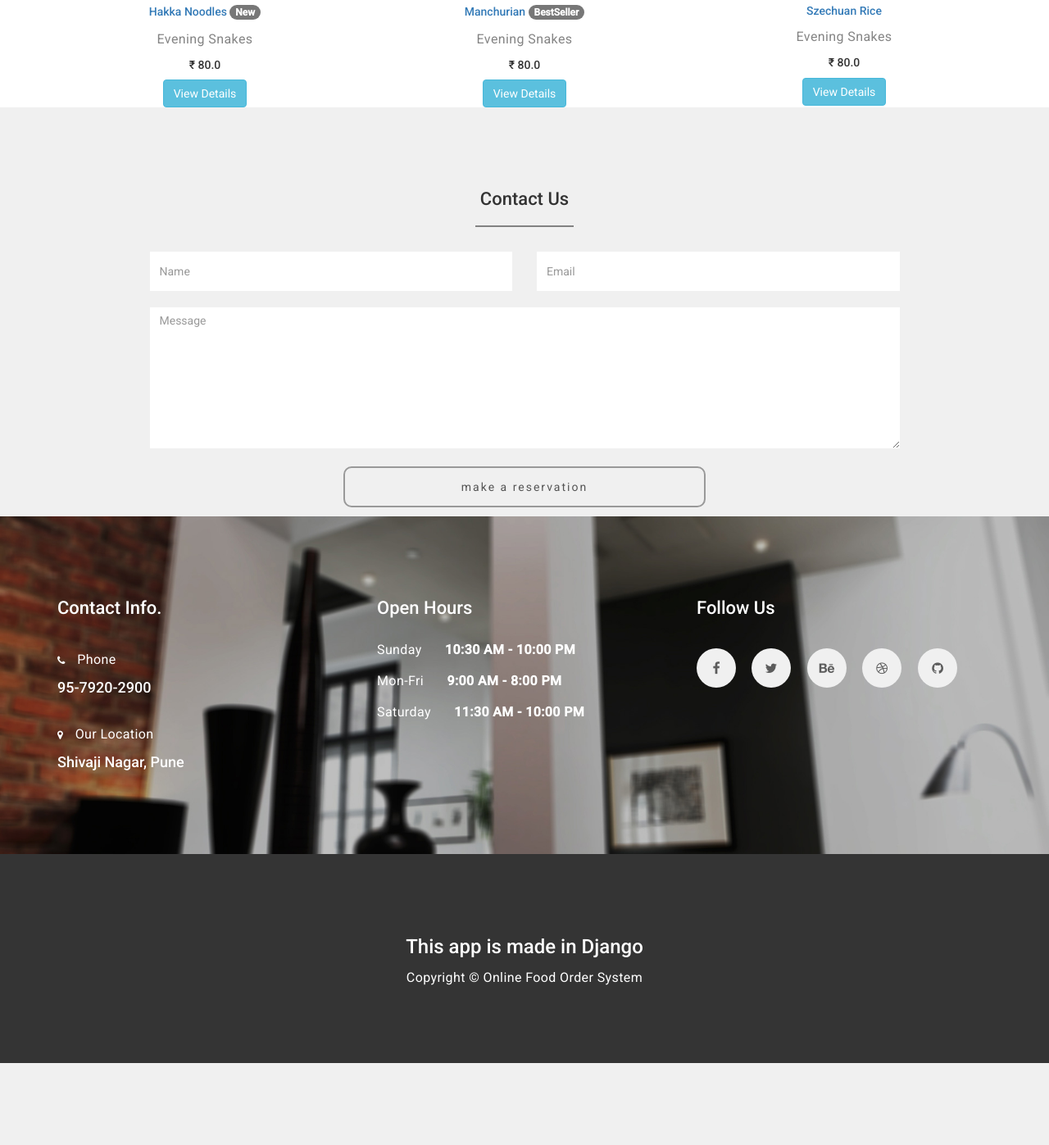
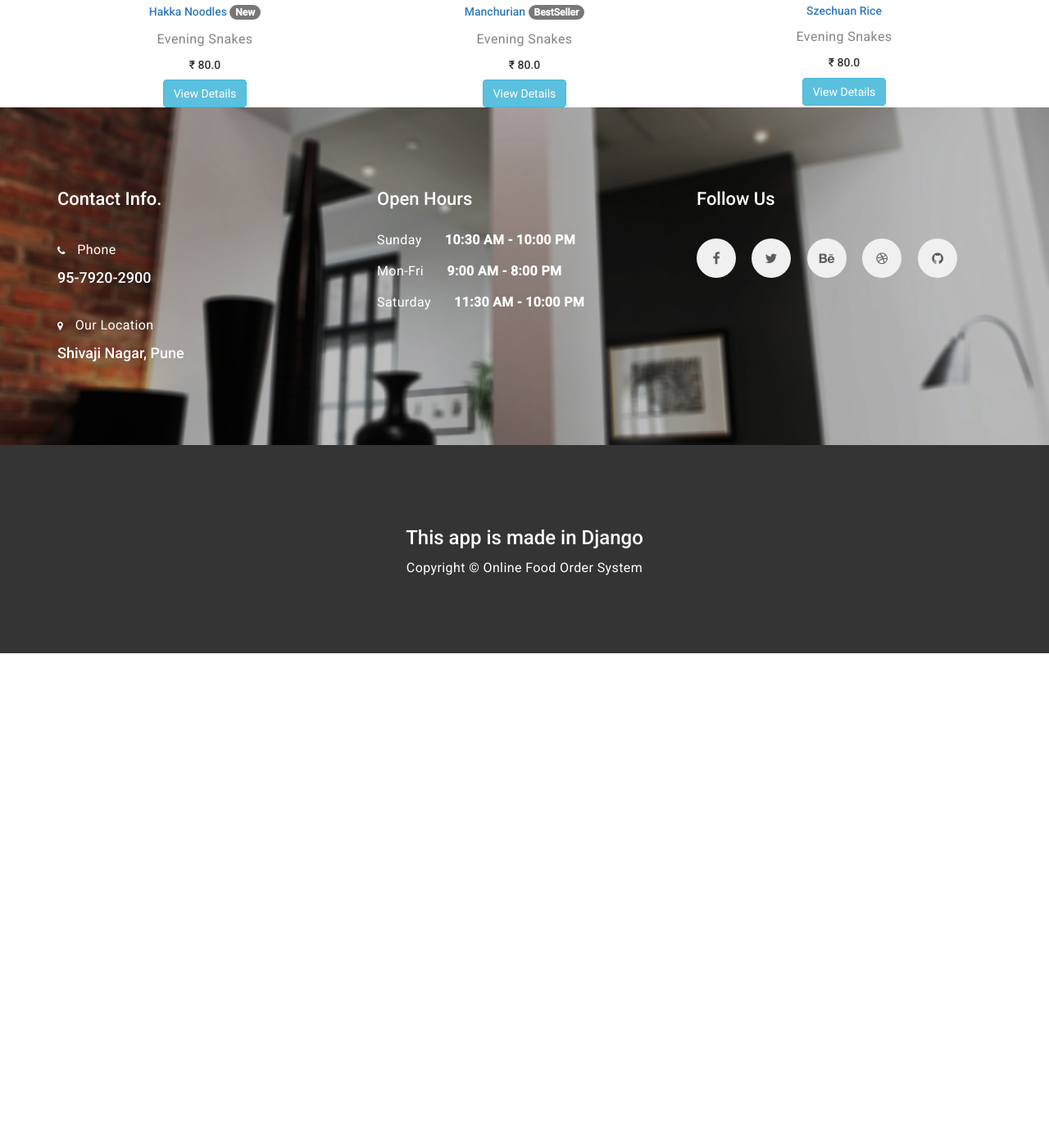
Before and after one commit to Joshi-Sarang/Django-Online-Food-ordering-System, a Django app: page / in a window 1280 px wide. Shown: the part 1994-3391 px from the top of the page at 82% size. After the commit the page ends 2791 px from the top, so only its background shows below. Run offline with Django 3.2, Linux system fonts and the light colour scheme; data comes from the database, SQL or seed files in the repository; some libraries are stand-ins or nearby versions.

Commit message:
Add files via upload

```diff
--- a/main/templates/main/landing_page.html
+++ b/main/templates/main/landing_page.html
@@ -104,80 +104,6 @@ http://www.tooplate.com/view/2076-zentro
     </main>
 
 
-<!-- menu section
-<section id="menu" class="parallax-section">
-	<div class="container">
-		<div class="row">
-			<div class="col-md-offset-2 col-md-8 col-sm-12 text-center">
-				<h1 class="heading">Special Menu</h1>
-				<hr>
-			</div>
-			<div class="col-md-6 col-sm-6">
-				<h4>Masala Dosa ................ <span>₹ 70</span></h4>
-				<h5>Morning Snack</h5>
-			</div>
-			<div class="col-md-6 col-sm-6">
-				<h4>Uttapa ........................... <span>₹ 60</span></h4>
-				<h5>Morning Snack</h5>
-			</div>
-			<div class="col-md-6 col-sm-6">
-				<h4>Medu Vada  ........................ <span>₹ 70</span></h4>
-				<h5>Pork / Tooplate / Lemon</h5>
-			</div>
-			<div class="col-md-6 col-sm-6">
-				<h4>Orange-Rosemary Salad .......................... <span>₹ 70</span></h4>
-				<h5>Salad / Rosemary / Orange</h5>
-			</div>
-			<div class="col-md-6 col-sm-6">
-				<h4>Lemon-Rosemary Squid ...................... <span>₹ 70</span></h4>
-				<h5>Squid / Rosemary / Lemon</h5>
-			</div>
-			<div class="col-md-6 col-sm-6">
-				<h4>Orange-Rosemary Shrimp ........................ <span>₹ 70</span></h4>
-				<h5>Shrimp / Rosemary / Orange</h5>
-			</div>
-			<div class="col-md-6 col-sm-6">
-				<h4>Lemon-Rosemary Prawn ................... <span>₹ 70</span></h4>
-				<h5>Chicken / Rosemary / Lemon</h5>
-			</div>
-			<div class="col-md-6 col-sm-6">
-				<h4>Lemon-Rosemary Seafood ..................... <span>₹ 70</span></h4>
-				<h5>Seafood / Rosemary / Lemon</h5>
-			</div>
-		</div>
-	</div>
-</section>
--->
-
-
-<!-- contact section -->
-<section id="contact" class="parallax-section">
-	<div class="container">
-		<div class="row">
-			<div class="col-md-offset-1 col-md-10 col-sm-12 text-center">
-				<h1 class="heading">Contact Us</h1>
-				<hr>
-			</div>
-			<div class="col-md-offset-1 col-md-10 col-sm-12 wow fadeIn" data-wow-delay="0.9s">
-				<form action="#" method="post">
-					<div class="col-md-6 col-sm-6">
-						<input name="name" type="text" class="form-control" id="name" placeholder="Name">
-				  </div>
-					<div class="col-md-6 col-sm-6">
-						<input name="email" type="email" class="form-control" id="email" placeholder="Email">
-				  </div>
-					<div class="col-md-12 col-sm-12">
-						<textarea name="message" rows="8" class="form-control" id="message" placeholder="Message"></textarea>
-					</div>
-					<div class="col-md-offset-3 col-md-6 col-sm-offset-3 col-sm-6">
-						<input name="submit" type="submit" class="form-control" id="submit" value="make a reservation">
-					</div>
-				</form>
-			</div>
-			<div class="col-md-2 col-sm-1"></div>
-		</div>
-	</div>
-
 <!-- footer section -->
 <footer class="parallax-section">
 	<div class="container">
```
